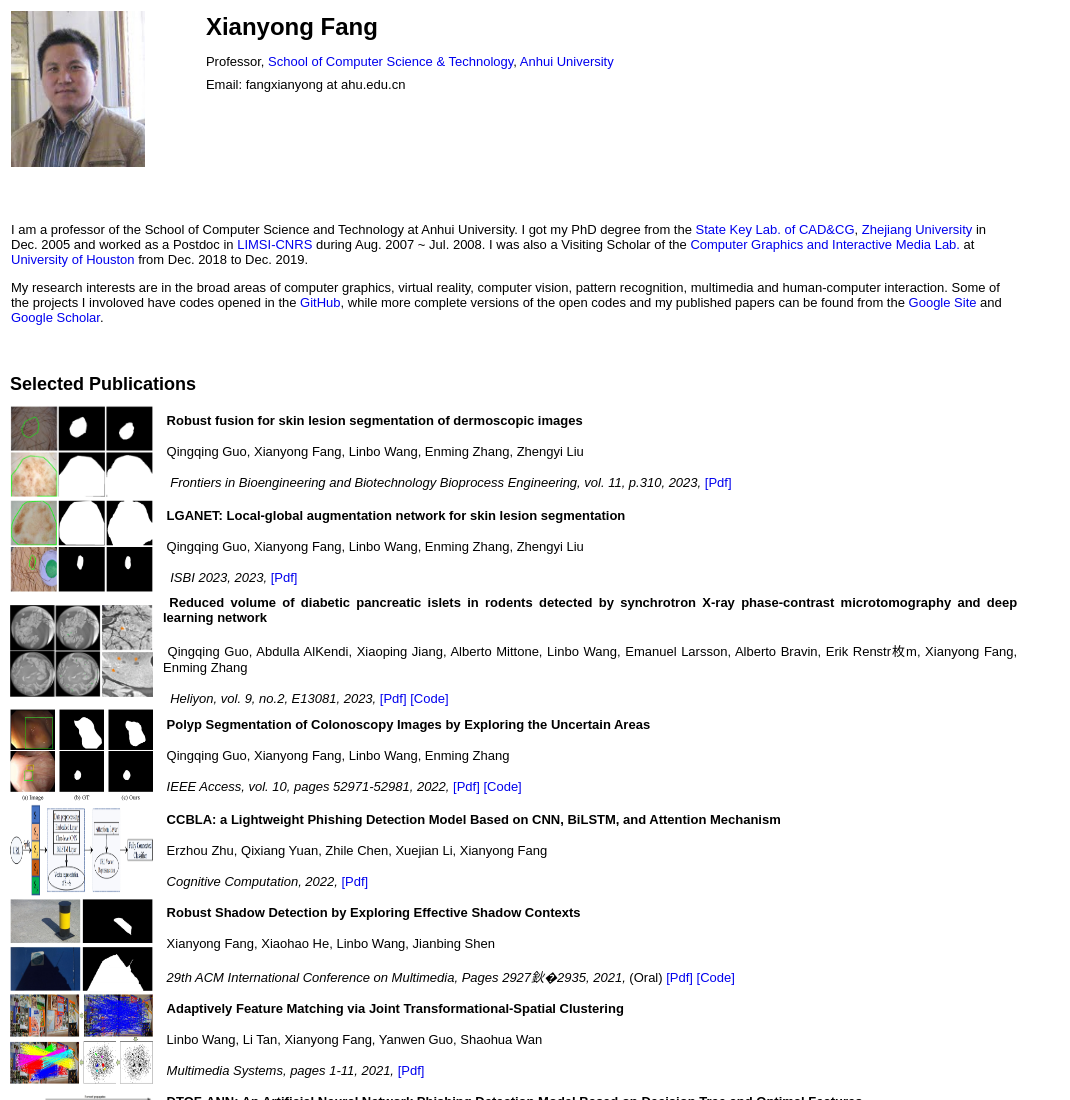
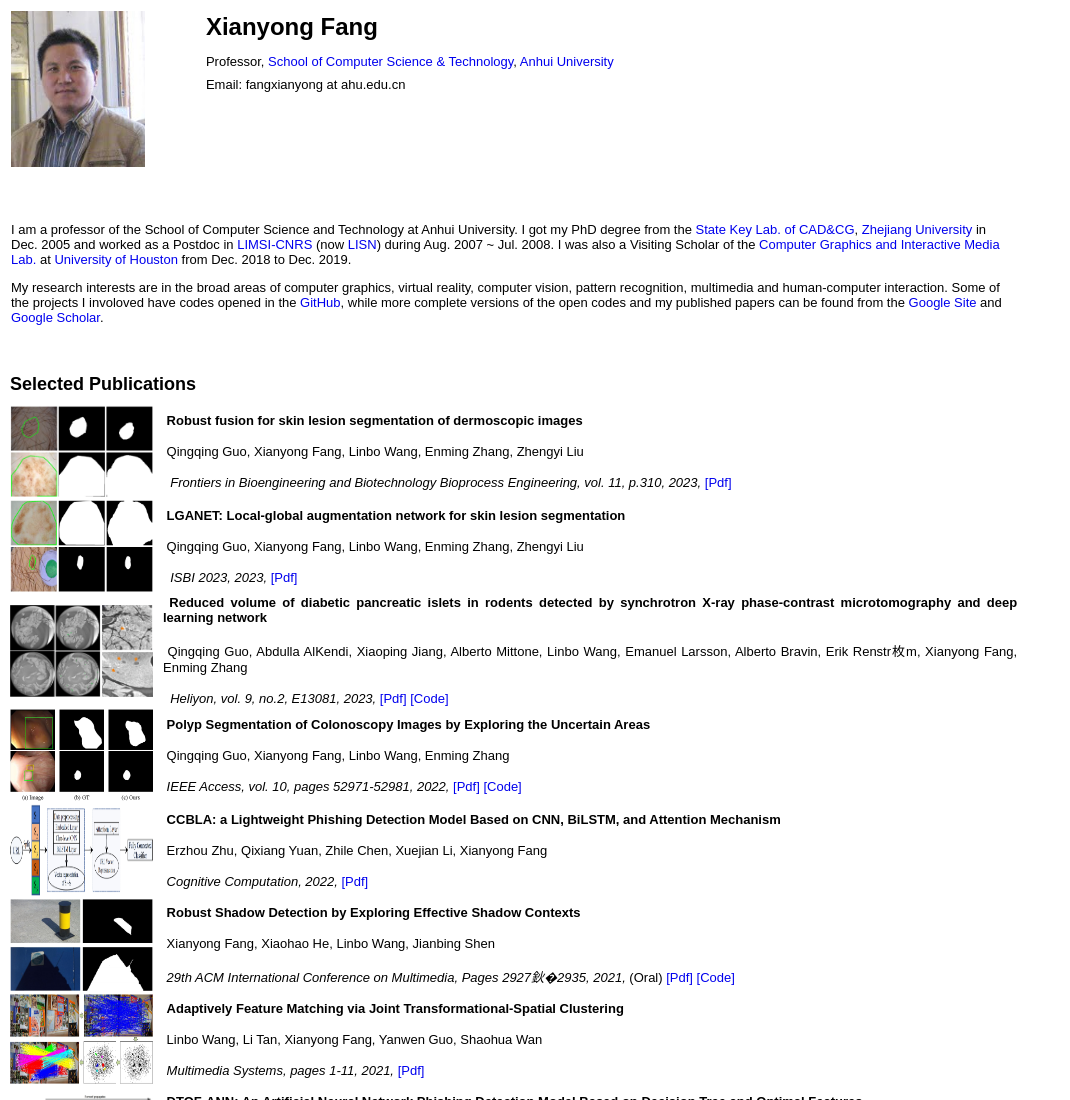
Before and after one commit to fangxianyong/fangxianyong.github.io, a plain HTML site: page index.html in a window 1280 px wide. Shown: the top 1100 px of the page, without its empty margins (0-1070 px from the left). Drawn offline with Linux system fonts and the light colour scheme.

Commit message:
Update index.html

```diff
--- a/index.html
+++ b/index.html
@@ -38,7 +38,7 @@ td font a {
                     <p>I am a professor of the School of Computer Science and Technology at Anhui University.
                                 I got my PhD degree from the <a href="http://www.cad.zju.edu.cn" style="text-decoration: none">State Key Lab. of CAD&CG</a>,
                                 <a href="http://www.zju.edu.cn" style="text-decoration: none">Zhejiang University</a> in Dec. 2005 and worked as a Postdoc in
-                                <a href="http://www.limsi.fr" style="text-decoration: none">LIMSI-CNRS</a>  during Aug. 2007 ~ Jul. 2008.
+                                <a href="http://www.limsi.fr" style="text-decoration: none">LIMSI-CNRS</a> (now <a href="https://www.lisn.upsaclay.fr/?lang=en" style="text-decoration: none">LISN</a>) during Aug. 2007 ~ Jul. 2008.
                                 I was also a Visiting Scholar of the
                                 <a href="http://graphics.cs.uh.edu/" style="text-decoration: none"> Computer Graphics and Interactive Media Lab.</a>
                                   at <a href="http://uh.edu/" style="text-decoration: none">University of Houston</a>  from Dec. 2018 to Dec. 2019.
```
